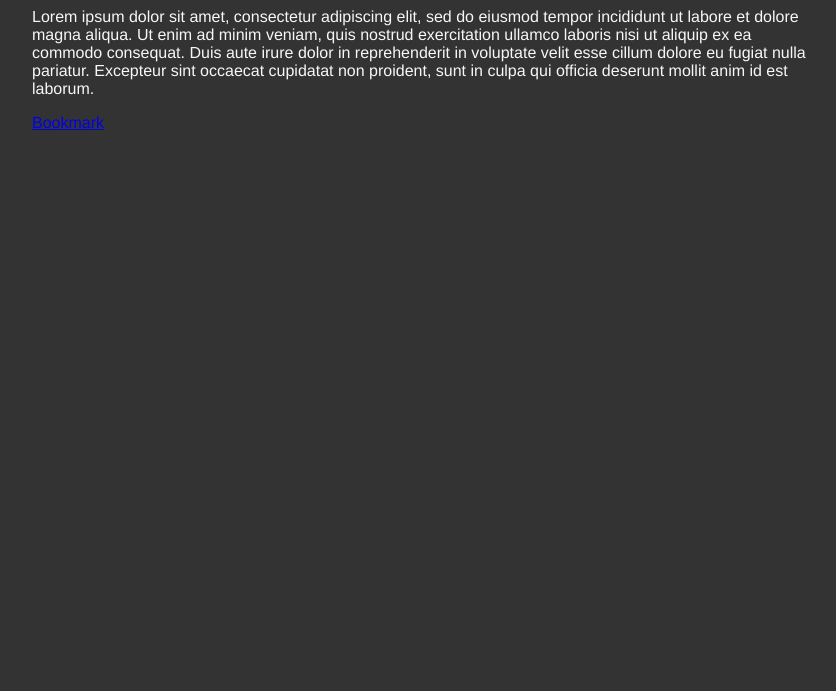
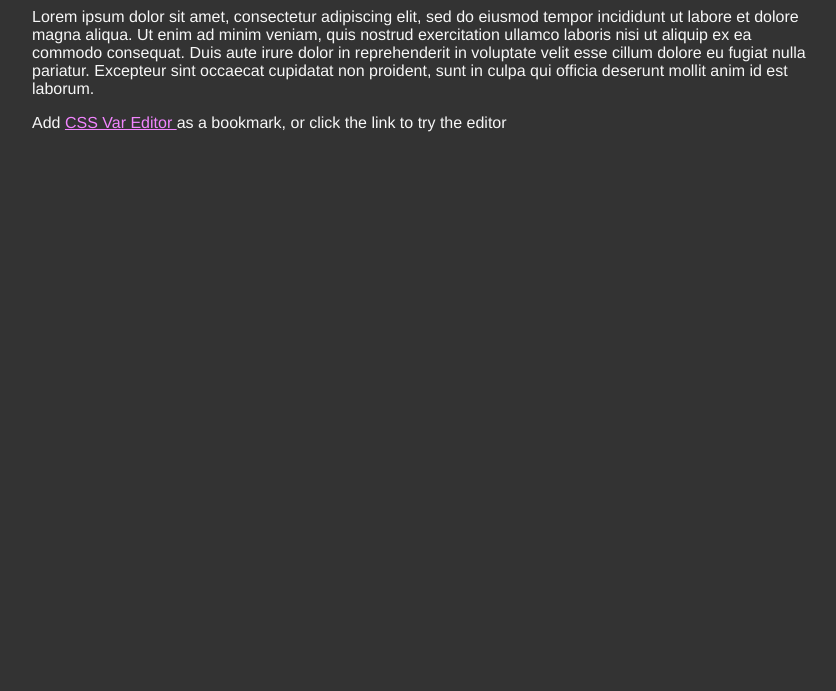
Before and after one commit to faebeee/css-var-editor, a website: page index.html in a window 1280 px wide. Shown: the part 109-800 px from the top of the page, without its empty margins (214-1050 px from the left). Drawn offline with Linux system fonts and the light colour scheme.

Commit message:
Update bookmarklet

```diff
--- a/index.html
+++ b/index.html
@@ -14,9 +14,9 @@
         Duis aute irure dolor in reprehenderit in voluptate velit esse cillum dolore eu fugiat nulla pariatur. Excepteur
         sint occaecat cupidatat non proident, sunt in culpa qui officia deserunt mollit anim id est laborum.</p>
 
-    <a href="javascript:(function(){s=document.createElement('script');s.type='text/javascript';s.src='https://unpkg.com/css-var-editor?v='+parseInt(Math.random()*99999999);document.body.appendChild(s);})();">
-        Bookmark
-    </a>
+    Add <a class="link" href="javascript:(function(){s=document.createElement('script');s.type='text/javascript';s.src='https://unpkg.com/css-var-editor?v='+parseInt(Math.random()*99999999);document.body.appendChild(s);})();">
+        CSS Var Editor
+    </a> as a bookmark, or click the link to try the editor
 </div>
 </body>
 </html>
--- a/src/index.js
+++ b/src/index.js
@@ -1,5 +1,6 @@
 import * as dat from 'dat.gui';
 
+(function() {
     const folders = { text: null, colors: null };
 
     const TYPES = {
@@ -100,3 +101,4 @@ function cssVarUi(container, stylesheets = document.styleSheets) {
     };
 
     cssVarUi();
+})()
--- a/style.css
+++ b/style.css
@@ -2,6 +2,7 @@
     --root-background-color: #333;
     --root-text-color: #f7f7f7;
     --root-title-color: #f7f7f7;
+    --root-link-color: #f285ff;
 
     --root-title-size: 34px;
 }
@@ -24,6 +25,6 @@ h1 {
     font-size: var(--root-title-size);
 }
 
-p {
-
+.link {
+    color: var(--root-link-color);
 }
```
Also changed, not shown: dist/bundle.js, dist/bundle.min.js. Lines whose indentation alone changed are shown as unchanged.
